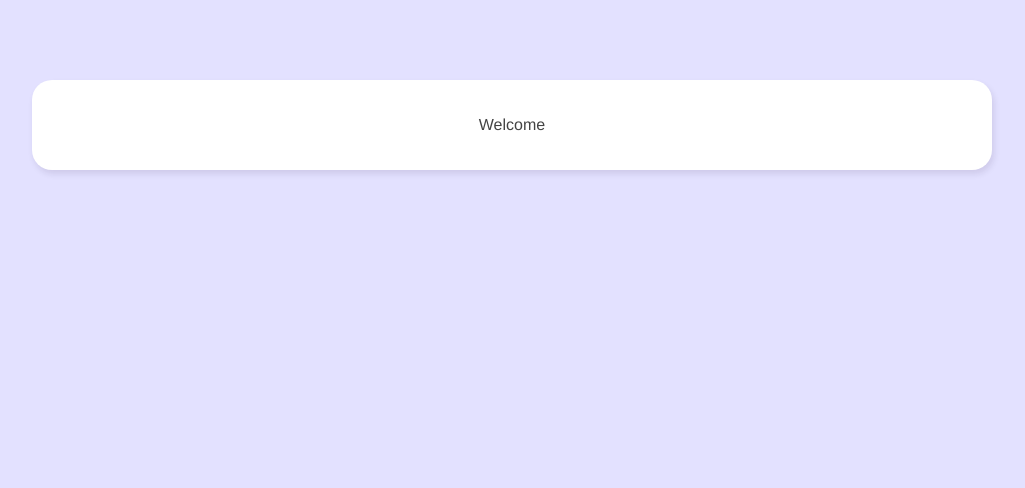
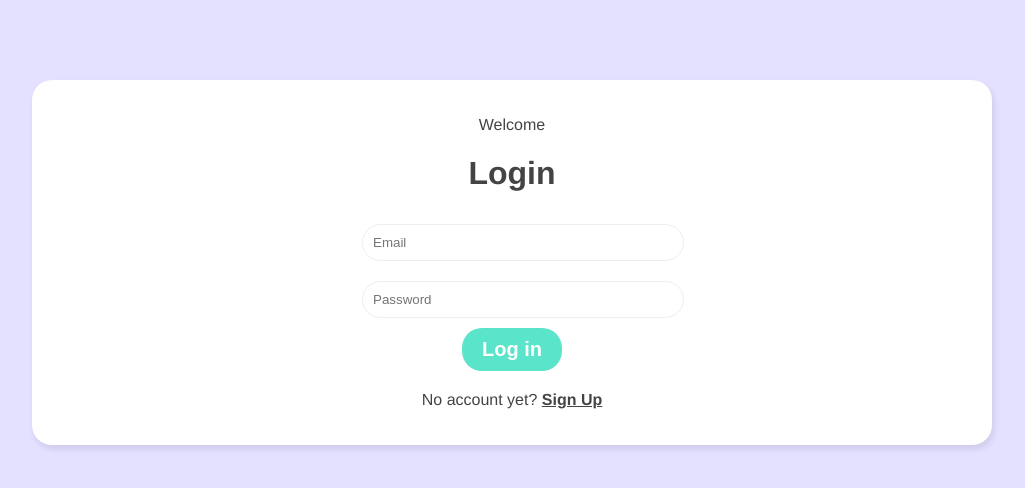
Before and after one commit to salbihmustafa/chatroom, a Vue app: page / in a window 1280 px wide. Shown: the top 488 px of the page, without its empty margins (128-1153 px from the left). Built offline with nearby package versions, Linux system fonts and the light colour scheme.

Commit message:
add loging and signup form

```diff
--- a/package.json
+++ b/package.json
@@ -8,6 +8,7 @@
   },
   "dependencies": {
     "core-js": "^3.6.5",
+    "firebase": "^9.0.1",
     "vue": "^3.0.0",
     "vue-router": "^4.0.0-0"
   },
--- a/src/assets/main.css
+++ b/src/assets/main.css
@@ -22,4 +22,15 @@ button {
     border: 0;
     border-radius: 20px;
     padding: 10px 20px;
+    font-size: 20px;
 }
+
+.alt-form {
+    cursor: pointer;
+    text-decoration: underline;
+    font-weight: bold;
+}
+
+.alt-form:hover {
+    color: rgb(187, 187, 187);
+}
--- /dev/null
+++ b/src/components/LoginForm.vue
@@ -0,0 +1,31 @@
+<template>
+  <form @submit.prevent="handleSubmit">
+      <input type="email" required placeholder="Email" v-model="email">
+      <input type="password" required placeholder="Password" v-model="password">
+      <button>Log in</button>
+  </form>
+</template>
+
+<script>
+import { ref } from 'vue';
+
+export default {
+    setup(){
+        // refs
+        const email = ref('');
+        const password = ref('');
+
+        const handleSubmit = () => {
+            console.log(email.value);
+            console.log(password.value);
+        }
+
+        return {email, password, handleSubmit}
+    }
+
+}
+</script>
+
+<style>
+
+</style>
--- /dev/null
+++ b/src/components/SignupForm.vue
@@ -0,0 +1,34 @@
+<template>
+  <form @submit.prevent="handleSubmit">
+      <input type="text" required placeholder="Display Name" v-model="displayName">
+      <input type="email" required placeholder="Email" v-model="email">
+      <input type="password" required placeholder="Password" v-model="password">
+      <button>Sign Up</button>
+  </form>
+</template>
+
+<script>
+import { ref } from 'vue';
+
+export default {
+    setup(){
+        // refs
+        const displayName = ref('');
+        const email = ref('');
+        const password = ref('');
+
+        const handleSubmit = () => {
+            console.log(displayName.value);
+            console.log(email.value);
+            console.log(password.value);
+        }
+
+        return {displayName, email, password, handleSubmit}
+    }
+
+}
+</script>
+
+<style>
+
+</style>
--- a/src/views/Welcome.vue
+++ b/src/views/Welcome.vue
@@ -1,12 +1,30 @@
 <template>
   <div class="welcome container">
       <p>Welcome</p>
+      <div v-if="showLogin">
+        <h1>Login</h1>
+        <LoginForm />
+        <p>No account yet? <span class="alt-form" @click="showLogin = false">Sign Up</span></p>
+      </div>
+      <div v-else>
+        <h1>Sign Up</h1>
+        <SignupForm />
+        <p>Have an account? <span class="alt-form" @click="showLogin = true">Login</span></p>
+      </div>
   </div>
 </template>
 
 <script>
+import SignupForm from '../components/SignupForm.vue';
+import LoginForm from '../components/LoginForm.vue';
+import { ref } from 'vue';
 export default {
+  components: {SignupForm, LoginForm},
+  setup(){
+    const showLogin = ref(true);
 
+    return { showLogin }
+  }
 }
 </script>
 
@@ -15,5 +33,23 @@ export default {
     text-align: center;
     padding: 20px 0;
 }
+/* form styles */
+.welcome form {
+  width: 300px;
+  margin: 20px auto;
+}
+.welcome label {
+  display: block;
+  margin: 20px 0 10px;
+}
+.welcome input {
+  width: 100%;
+  padding: 10px;
+  border-radius: 20px;
+  border: 1px solid #eee;
+  outline: none;
+  color: #999;
+  margin: 10px auto;
+}
 
 </style>
```
Also changed, not shown: 2 other files (tests, documents, lock files or other folders).
